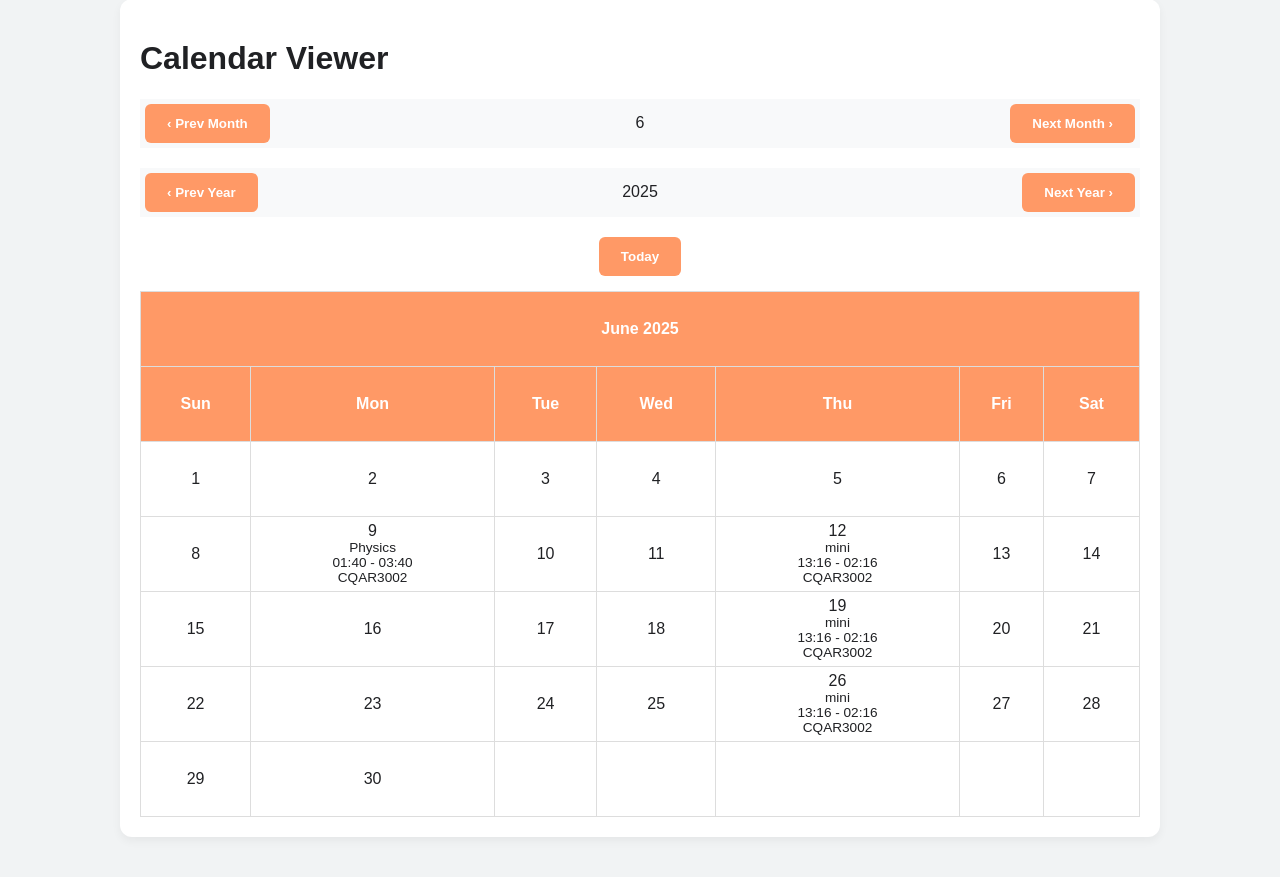
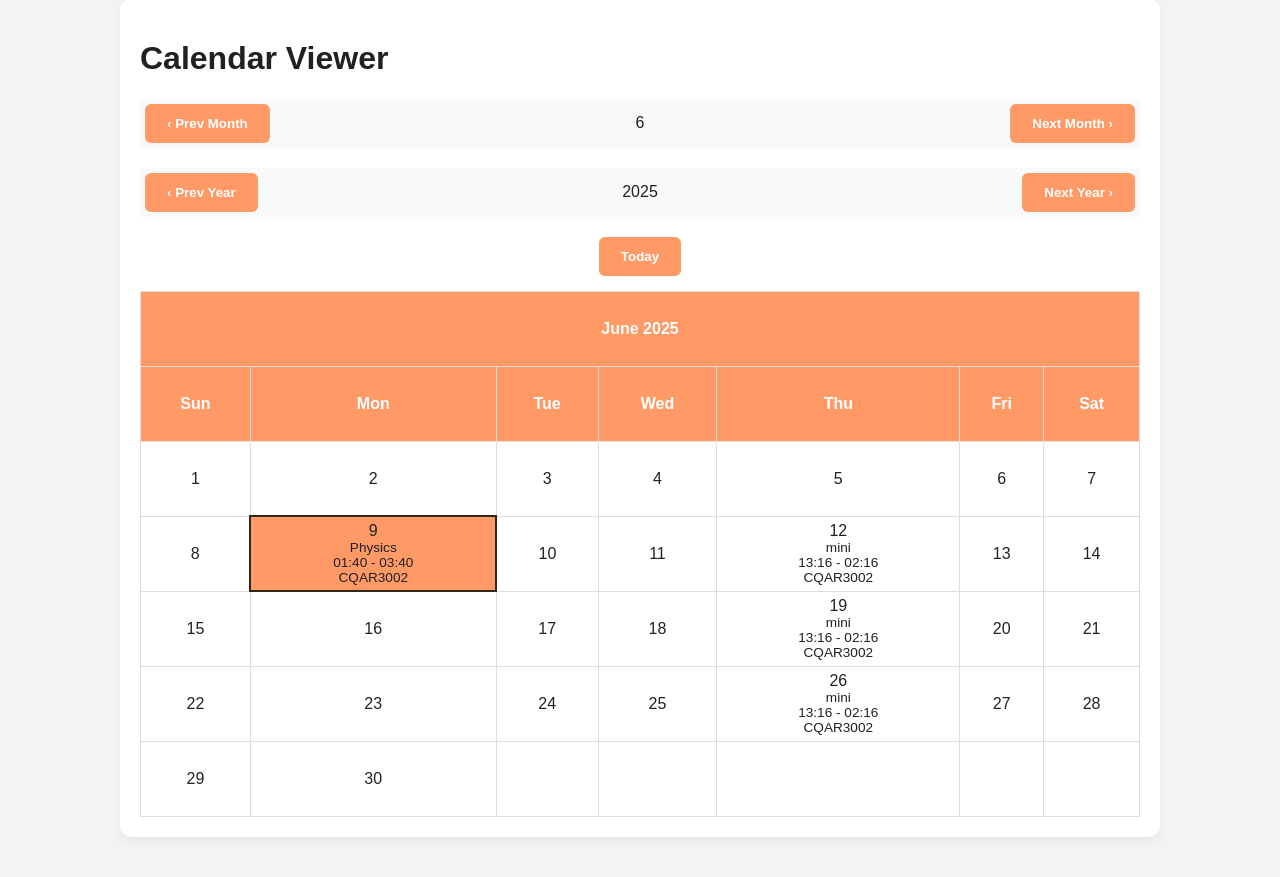
Before and after one commit to hyoond/TT4L-04, a Flask app: page /calander_index in a window 1280 px wide. Shown: the part 130-1007 px from the top of the page. Run offline with Flask 3, Linux system fonts and the light colour scheme; data comes from the database, SQL or seed files in the repository.

Commit message:
Calendar today cell style

```diff
--- a/static/styledashboard.css
+++ b/static/styledashboard.css
@@ -123,3 +123,8 @@ input[type="date"] {
             padding: 5px;
             background-color: #f8f9fa;
         }
+
+.calendar td.today {
+    background-color: #ff9966;
+    border: 2px solid rgb(46, 40, 28);
+}
```
